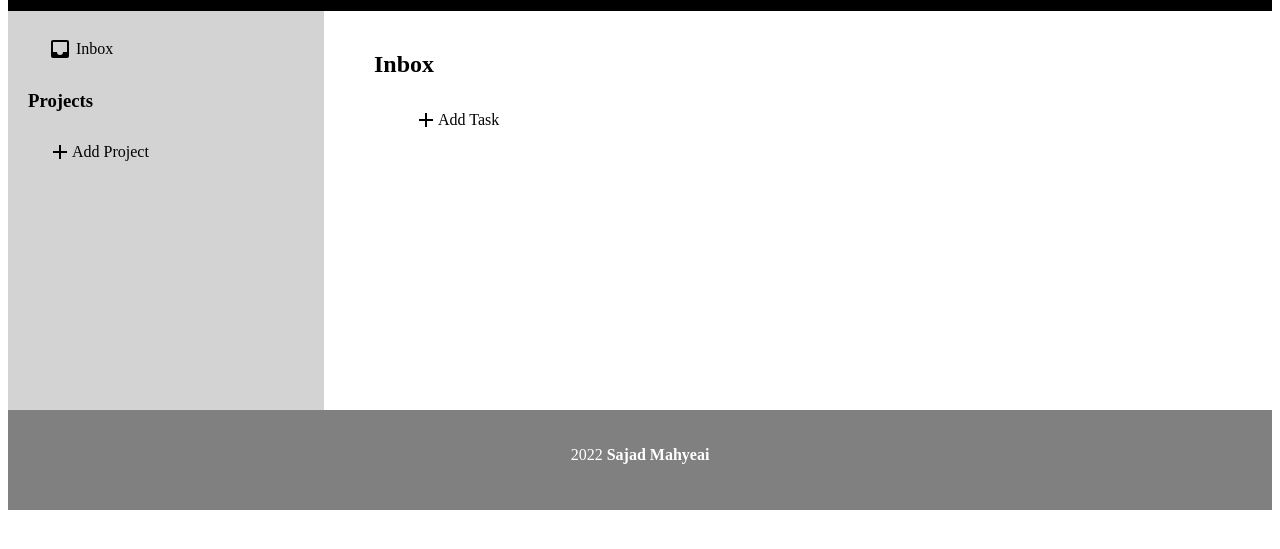
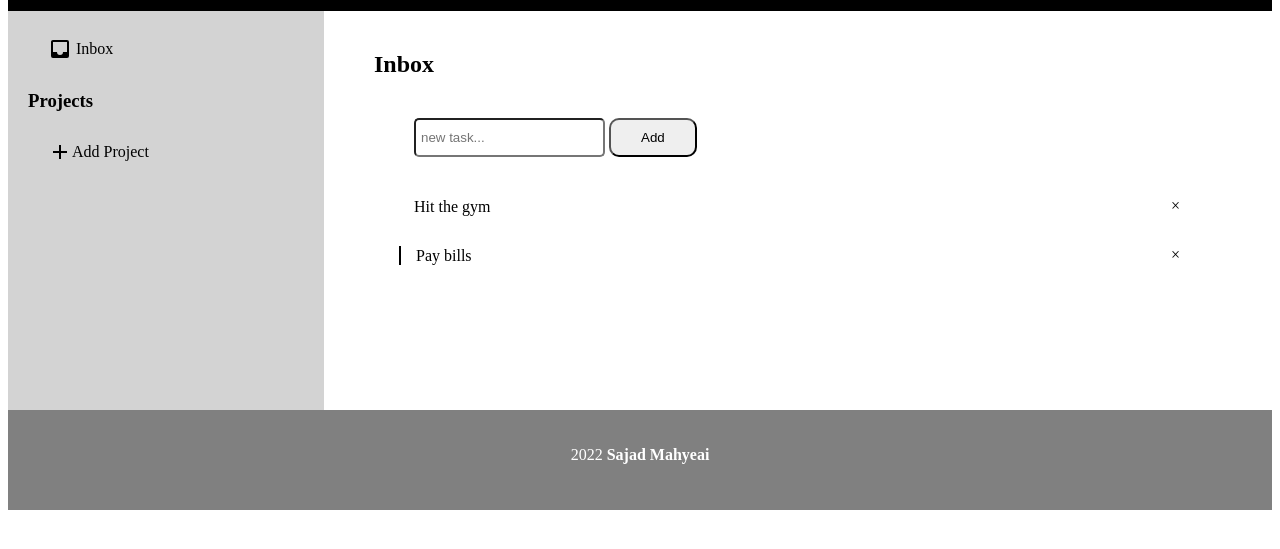
Before and after one commit to Sajadmhy/Todo-List, a plain HTML site: page index.html in a window 1280 px wide. Shown: the part 97-646 px from the top of the page. Drawn offline with Linux system fonts and the light colour scheme.

Commit message:
add the basic functionality to index.js

```diff
--- a/index.html
+++ b/index.html
@@ -27,9 +27,10 @@
 <div id="main">
     <h2>Inbox</h2>
     <ul>
-      <div id="add-task"><svg style="width:24px;height:24px" viewBox="0 0 24 24">
-        <path fill="currentColor" d="M19,13H13V19H11V13H5V11H11V5H13V11H19V13Z" />
-    </svg><li>Add Task</li></div>
+      <div id="add-task"><input type="text" id="task" placeholder="new task...">
+        <button id="add" type="button">Add</button></div>
+    <div class="item"><li>Hit the gym</li><span class="close">&times;</span></div>
+    <div class="item checked"><li>Pay bills</li><span class="close">&times;</span></div>
     </ul>
 </div>
 <div id="footer">
--- a/main.js
+++ b/main.js
@@ -1 +1 @@
-console.log("we're ready for you, sir");
+(()=>{const e=document.getElementById("main"),t=(document.getElementById("new-task"),document.getElementById("inbox"),document.getElementById("add-pro"),document.getElementById("add"));var n,d,c=document.getElementsByClassName("close"),l=document.getElementsByClassName("item");function a(){for(n=0;n<c.length;n++)c[n].addEventListener("click",(function(){this.parentElement.style.display="none"}))}function i(){for(d=0;d<l.length;d++)l[d].addEventListener("click",(function(){this.classList.toggle("checked")}))}a(),i();var m=document.getElementById("task");t.addEventListener("click",(function(){!function(){if(""===m.value)alert("You must write something!");else{var t=document.createElement("div"),n=document.createElement("li"),d=document.createElement("span");d.classList="close";var c=document.createTextNode(m.value);n.appendChild(c);var l=document.createTextNode("×");d.appendChild(l),n.appendChild(d),t.appendChild(n),t.classList="item",e.appendChild(t),a(),i()}}()}))})();
--- a/styles.css
+++ b/styles.css
@@ -23,6 +23,25 @@
 li , svg {
     display: inline-flex;
     vertical-align: middle;
+}
+
+.checked {
+    text-decoration: line-through;
+}
+
+.checked::before {
+    content: '';
+    position: relative;
+    border-color: black;
+    border-style: solid;
+    border-width: 0 2px 2px 0;
+    /* top: 10px; */
+    /* left: 16px; */
+    right: 15px;
+    /* bottom: 0px; */
+    transform: rotate(45deg);
+    height: 15px;
+    width: 5px;
 }
 
 ul {
@@ -55,3 +74,29 @@ a {
     color: white;
     font-weight: bold;
 }
+
+.close {
+    position: absolute;
+    right: 90px;
+    padding: 0 10px;
+}
+
+.close:hover {
+    background: red;
+}
+
+button {
+    margin: 10px 10px 10px 0;
+    padding: 10px 30px;
+    border-radius: 10px;
+}
+
+button:hover {
+    background-color: dodgerblue;
+    color: white;
+}
+
+input {
+    padding: 10px 5px 10px 5px;
+    border-radius: 5px;
+}
```
